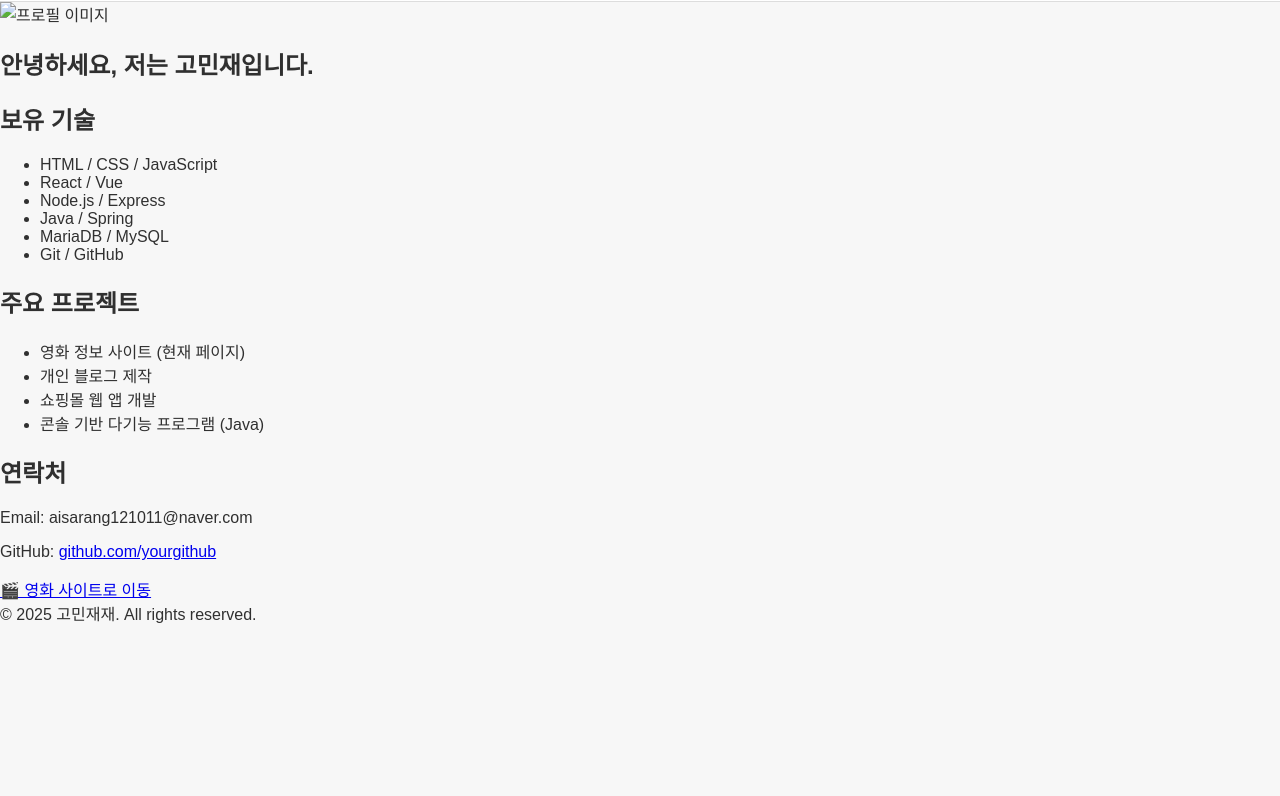
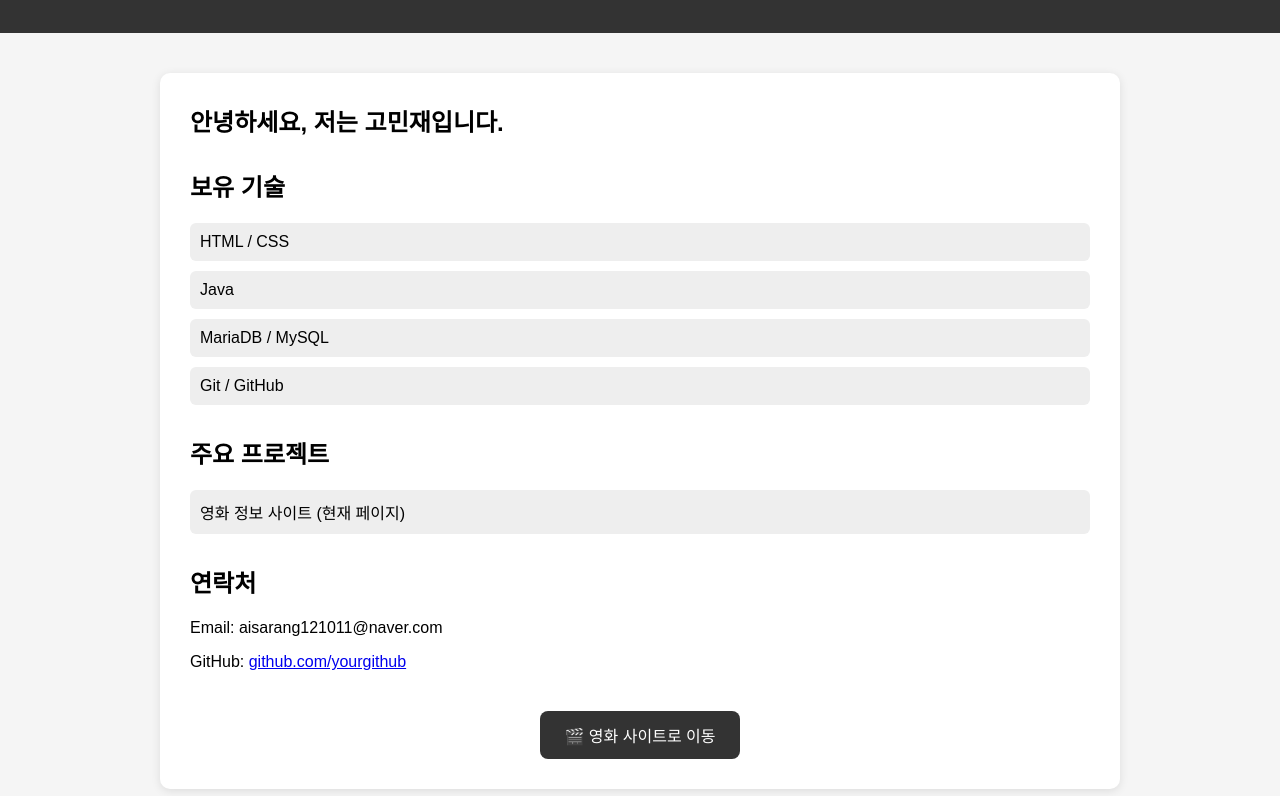
Before and after one commit to kominjae2/kominjae2.github.io, a plain HTML site: page index.html in a window 1280 px wide. Shown: the part 74-870 px from the top of the page. Before the commit the page ends 800 px from the top, so only its background shows below. Drawn offline with Linux system fonts and the light colour scheme.

Commit message:
css 삽입

```diff
--- a/index.html
+++ b/index.html
@@ -3,7 +3,7 @@
 <head>
   <meta charset="UTF-8">
   <title>포트폴리오</title>
-  <link rel="stylesheet" href="style.css">
+  <link rel="stylesheet" href="my.css">
 </head>
 <body>
 
@@ -12,16 +12,14 @@
 </header>
 
 <section>
-  <img src="images/profile.jpg" alt="프로필 이미지" class="profile-img">
+
   <h2>안녕하세요, 저는 고민재입니다.</h2>
 
   <div class="skills">
     <h2>보유 기술</h2>
     <ul>
-      <li>HTML / CSS / JavaScript</li>
-      <li>React / Vue</li>
-      <li>Node.js / Express</li>
-      <li>Java / Spring</li>
+      <li>HTML / CSS</li>
+      <li>Java</li>
       <li>MariaDB / MySQL</li>
       <li>Git / GitHub</li>
     </ul>
@@ -31,9 +29,7 @@
     <h2>주요 프로젝트</h2>
     <ul>
       <li>영화 정보 사이트 (현재 페이지)</li>
-      <li>개인 블로그 제작</li>
-      <li>쇼핑몰 웹 앱 개발</li>
-      <li>콘솔 기반 다기능 프로그램 (Java)</li>
+
     </ul>
   </div>
 
@@ -49,7 +45,7 @@
 </section>
 
 <footer>
-  © 2025 고민재재. All rights reserved.
+  © 2025 고민재. All rights reserved.
 </footer>
 
 </body>
--- /dev/null
+++ b/my.css
@@ -0,0 +1,81 @@
+body {
+  font-family: Arial, sans-serif;
+  background-color: #f5f5f5;
+  margin: 0;
+  padding: 0;
+}
+
+header {
+  background-color: #333;
+  color: white;
+  padding: 20px;
+  text-align: center;
+}
+
+section {
+  max-width: 900px;
+  margin: 40px auto;
+  background: white;
+  padding: 30px;
+  border-radius: 10px;
+  box-shadow: 0 2px 10px rgba(0,0,0,0.1);
+}
+
+h1, h2 {
+  margin-top: 0;
+}
+
+.profile-img {
+  width: 150px;
+  border-radius: 50%;
+  display: block;
+  margin: 20px auto;
+}
+
+.skills, .projects {
+  margin-top: 30px;
+}
+
+.skills ul, .projects ul {
+  list-style: none;
+  padding: 0;
+}
+
+.skills li, .projects li {
+  background: #eee;
+  margin-bottom: 10px;
+  padding: 10px;
+  border-radius: 6px;
+}
+
+.contact {
+  margin-top: 30px;
+}
+
+.movie-button {
+  margin-top: 40px;
+  text-align: center;
+}
+
+.button {
+  display: inline-block;
+  padding: 12px 24px;
+  background-color: #333;
+  color: white;
+  text-decoration: none;
+  border-radius: 8px;
+  font-size: 16px;
+  transition: background-color 0.3s ease;
+}
+
+.button:hover {
+  background-color: #555;
+}
+
+footer {
+  text-align: center;
+  padding: 20px;
+  background: #333;
+  color: white;
+  margin-top: 40px;
+}
```
